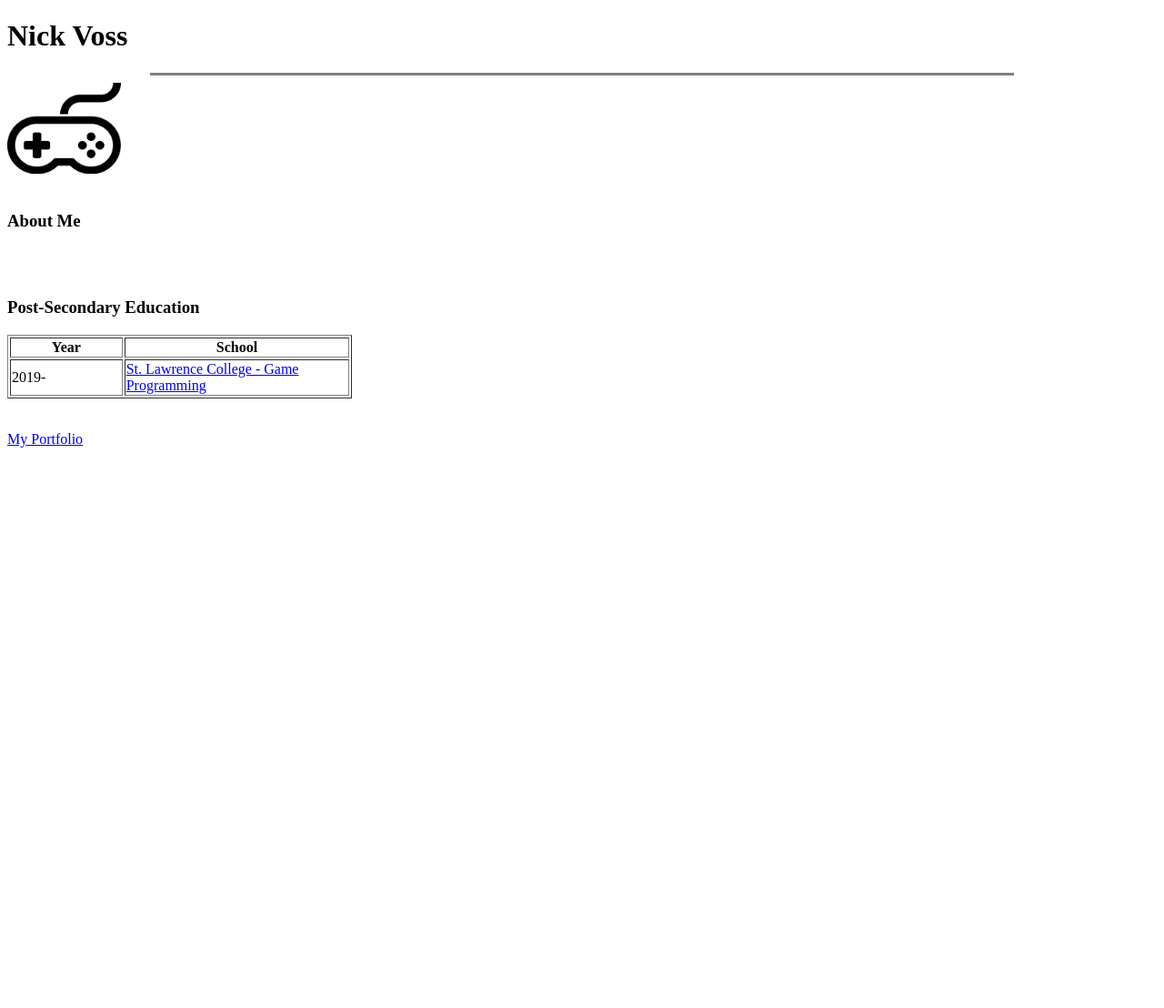
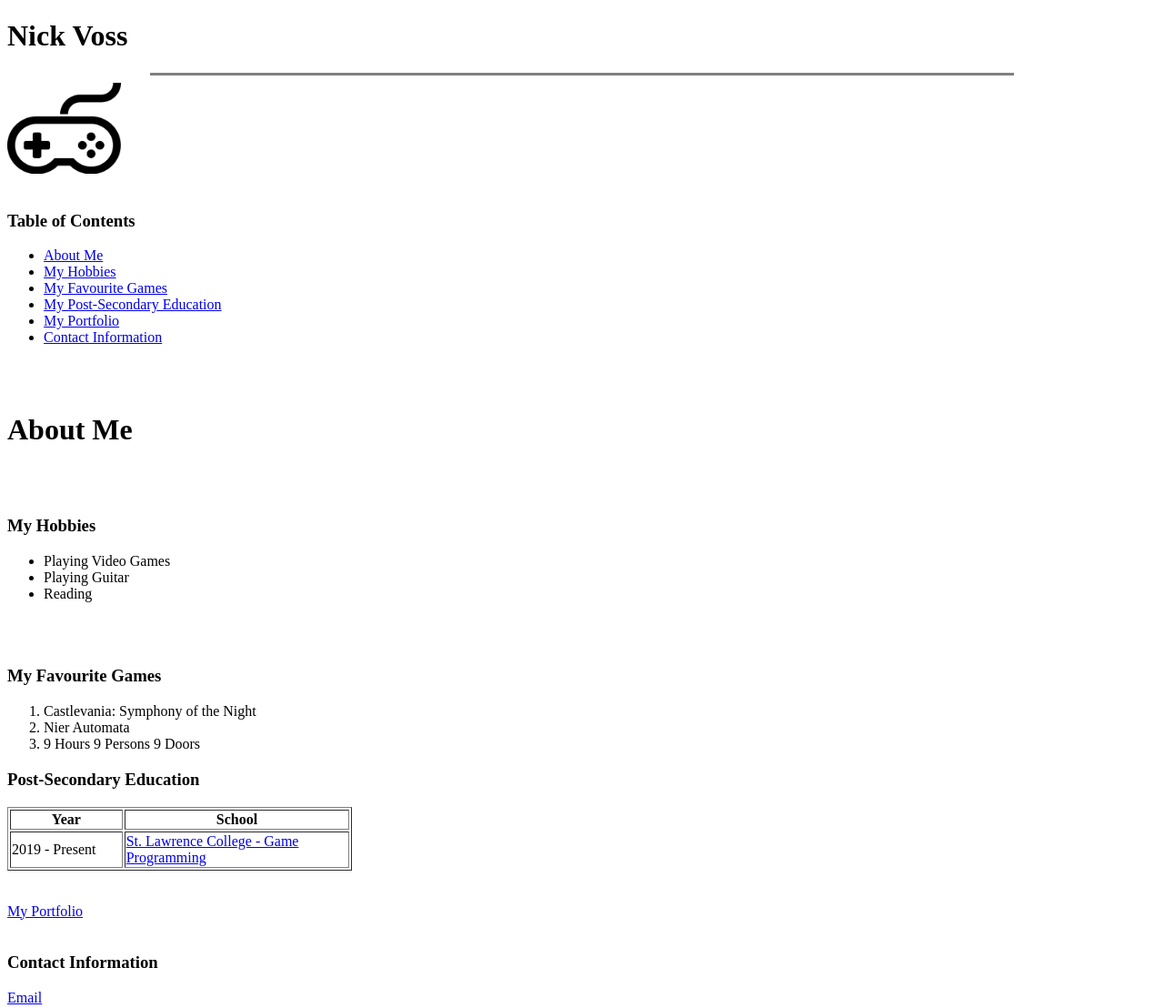
Before and after one commit to NicholasVoss/NicholasVoss.github.io, a plain HTML site: page index.html in a window 1280 px wide. Shown: the top 1108 px of the page at 91% size. Before the commit the page ends 800 px from the top, so only its background shows below. Drawn offline with Linux system fonts and the light colour scheme.

Commit message:
adding table of contents and info about me

```diff
--- a/index.html
+++ b/index.html
@@ -12,22 +12,99 @@
     <img src="images/controller.png" height=100 width=125 alt="controller"/>
     </a>
 
-    <BR>
-    <BR>
+    <br>
+    <br>
 
-    <h3>About Me</h3>
+    <h3>Table of Contents</h3>
+    <ul>
+      <li><a href="#about">About Me</a></li>
+      <li><a href="#hobbies">My Hobbies</a></li>
+      <li><a href="#favouriteGames">My Favourite Games</a></li>
+      <li><a href="#education">My Post-Secondary Education</a></li>
+      <li><a href="#portfolio">My Portfolio</a></li>
+      <li><a href="#contactInfo">Contact Information</a></li>
+    </ul>
+
+    <br>
+    <br>
+
+    <h1 id="about">About Me</h3>
     <p></p>
-    <BR>
-    <BR>
-    <h3>Post-Secondary Education</h3>
+
+    <br>
+    <br>
+
+    <h3 id="hobbies">My Hobbies</h3>
+    <ul>
+      <li>Playing Video Games</li>
+      <li>Playing Guitar</li>
+      <li>Reading</li>
+    </ul>
+
+    <br>
+    <br>
+
+    <h3 id="favouriteGames">My Favourite Games</h3>
+    <ol>
+      <li>Castlevania: Symphony of the Night</li>
+      <li>Nier Automata</li>
+      <li>9 Hours 9 Persons 9 Doors</li>
+    </ol>
+
+    <h3 id="education">Post-Secondary Education</h3>
     <table border=1 width=30%>
       <tr><th width = 15%>Year</th> <th width = 30%>School</th></tr>
-      <tr><td>2019-</td> <td><a href="https://www.stlawrencecollege.ca/programs-and-courses/full-time/programs/a_m/game-programming/cornwall/" >St. Lawrence College - Game Programming</a></td></tr>
+      <tr><td>2019 - Present</td> <td><a href="https://www.stlawrencecollege.ca/programs-and-courses/full-time/programs/a_m/game-programming/cornwall/" >St. Lawrence College - Game Programming</a></td></tr>
 
     </table>
 
-    <BR>
-    <BR>
-        <a href="portfolio.html">My Portfolio</a>
+    <br>
+    <br>
+        <a id="portfolio" href="portfolio.html">My Portfolio</a>
+    <br>
+    <br>
+
+    <h3 id="contactInfo">Contact Information</h3>
+    <a href="mailto:envy_456@yahoo.ca">Email</a>
+    <br>
+    <br>
+    <br>
+    <br>
+    <br>
+    <br>
+    <br>
+    <br>
+    <br>
+    <br>
+    <br>
+    <br>
+    <br>
+    <br>
+    <br>
+    <br>
+    <br>
+    <br>
+    <br>
+    <br>
+    <br>
+    <br>
+    <br>
+    <br>
+    <br>
+    <br>
+    <br>
+    <br>
+    <br>
+    <br>
+    <br>
+    <br>
+    <br>
+    <br>
+    <br>
+    <br>
+    <br>
+    <br>
+    <br>
+    <br>
   </body>
 </html>
```
